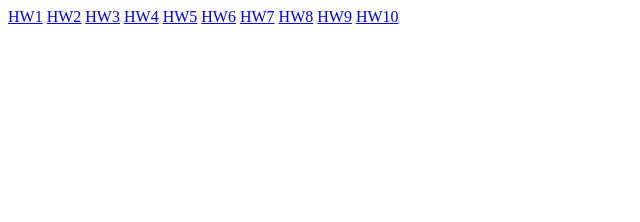
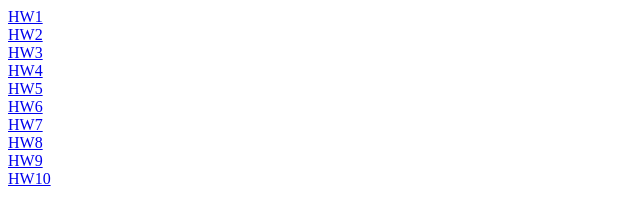
Before and after one commit to JetCigar/webapp68-, a plain HTML site: page hw.html in a window 1280 px wide. Shown: the whole page, without its empty margins (0-640 px from the left). Drawn offline with Linux system fonts and the light colour scheme.

Commit message:
finalversion

```diff
--- a/hw.html
+++ b/hw.html
@@ -6,15 +6,15 @@
     <title>Hw</title>
 </head>
 <body>
-    <a href="/hw//homeworkWebapp/Exersice_1.html">HW1</a>
-    <a href="/hw//homeworkWebapp/Exersice_2.html">HW2</a>
-    <a href="/hw/homeworkWebapp/Exersice_3.html">HW3</a>
-    <a href="/hw/homeworkWebapp/Exersice_4.html">HW4</a>
-    <a href="/hw/homeworkWebapp/Exersice_5.html">HW5</a>
-    <a href="/hw/homeworkWebapp/Exersice_6.html">HW6</a>
-    <a href="/hw/homeworkWebapp/Exersice_7.html">HW7</a>
-    <a href="/hw/homeworkWebapp/Exsercise_8.html">HW8</a>
-    <a href="/hw/homeworkWebapp/Exersice_9.html">HW9</a>
-    <a href="/hw/homeworkWebapp/Exersice_10.html">HW10</a>
+    <a href="/hw//homeworkWebapp/Exersice_1.html">HW1</a><br>
+    <a href="/hw//homeworkWebapp/Exersice_2.html">HW2</a><br>
+    <a href="/hw/homeworkWebapp/Exersice_3.html">HW3</a><br>
+    <a href="/hw/homeworkWebapp/Exersice_4.html">HW4</a><br>
+    <a href="/hw/homeworkWebapp/Exersice_5.html">HW5</a><br>
+    <a href="/hw/homeworkWebapp/Exersice_6.html">HW6</a><br>
+    <a href="/hw/homeworkWebapp/Exersice_7.html">HW7</a><br>
+    <a href="/hw/homeworkWebapp/Exsercise_8.html">HW8</a><br>
+    <a href="/hw/homeworkWebapp/Exersice_9.html">HW9</a><br>
+    <a href="/hw/homeworkWebapp/Exersice_10.html">HW10</a><br>
 </body>
 </html>
--- a/mystyle.css
+++ b/mystyle.css
@@ -1,3 +1,9 @@
+body{
+    margin: 0px;
+    box-sizing: border-box;
+    padding: 0px;
+}
+
 
 
 
@@ -5,7 +11,9 @@ header{
     font-size: 32px;
     font-weight: bolder;
     font-family: Cambria, Cochin, Georgia, Times, 'Times New Roman', serif;
-
+    border-bottom: 1px solid #cccccc7f;
+    box-shadow: 0 2px 5px rgba(0, 0, 0, 0.301);
+    padding: 25px;
 }
 
 nav{
@@ -14,17 +22,32 @@ nav{
     float: right;
     font-family: Georgia, 'Times New Roman', Times, serif;
 
+
 }
 nav a{
     text-decoration: none;
-    color: black;
+    color: rgb(0, 0, 0);
     padding: 5px;
+    background-image: linear-gradient(#a535a1f0, #a535a1f0);
+    background-repeat: no-repeat;
+    background-position: 0 100%;
+    background-size: 0 3px;
+    transition: background-size .35s ease;
 }
+nav a:hover{
+    background-size: 100% 3px;
+}
+nav a:focus-visible{
+    background-size: 100% 3px;
+}
+
+
+
 .pofile-image{
     width: 500px;
     height: 500px;
     border-radius: 100%;
-    margin-left: 1000px;
+    margin-left: 850px;
 
 }
 
```
Also changed, not shown: index.html (+6 -6 lines).
